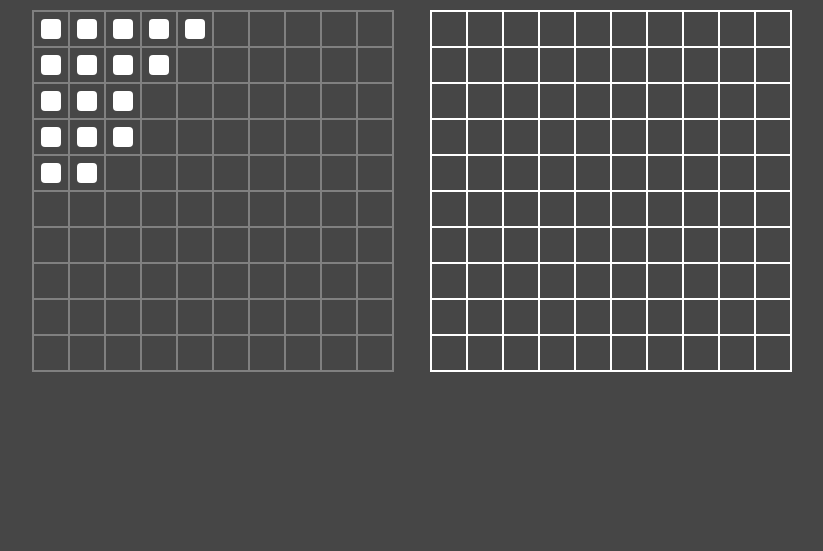
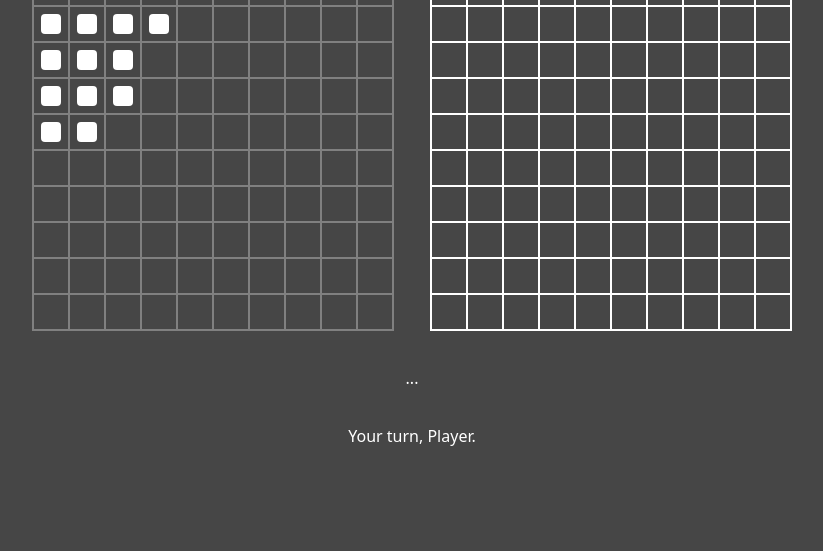
Before and after one commit to ap-ple/battleship, a website built with webpack: page src/template.html in a window 1280 px wide. Shown: the part 249-800 px from the top of the page, without its empty margins (228-1051 px from the left). Built offline with nearby package versions, Linux system fonts and the light colour scheme.

Commit message:
Display messages during gameplay

```diff
--- a/src/index.js
+++ b/src/index.js
@@ -3,7 +3,7 @@ import "./styles.css"
 import ships from "./modules/ships.js";
 
 import Game from "./modules/Game.js";
-import renderGame from "./modules/renderGame.js";
+import {renderGame, renderMessage} from "./modules/renderer.js";
 
 const PLAYER = "Player";
 const COMPUTER = "Computer";
@@ -23,7 +23,12 @@ for (const shipName of ships) {
 }
 
 const playTurn = (x, y) => {
-   game.recieveAttack(x, y)
+   if (game.players.attacking.name === COMPUTER) {
+      game.recieveAttack(x, y);
+   }
+   else {
+      renderMessage(game.recieveAttack(x, y));
+   }
 
    if (game.isOver()) {
       if (game.players.attacking.name === COMPUTER) {
@@ -50,3 +55,5 @@ const playTurn = (x, y) => {
 }
 
 renderGame(game, playTurn);
+
+renderMessage("...");
--- a/src/modules/Game.js
+++ b/src/modules/Game.js
@@ -16,7 +16,8 @@ export default class Game {
 
       this.players = {
          attacking: null,
-         defending: null
+         defending: null,
+         winning: null
       }
 
       this.advanceTurns();
@@ -33,12 +34,11 @@ export default class Game {
       const message = this.players.defending.recieveAttack(x, y);
 
       if (this.isOver()) {
-         const winningPlayer = this.playerList.find((player) => !player.hasLost());
-
-         return `${winningPlayer.name} wins!`;
+         this.players.winning = this.playerList.find((player) => !player.hasLost());
       }
-
-      this.advanceTurns();
+      else {
+         this.advanceTurns();
+      }
 
       return message;
    }
--- a/src/modules/renderGame.js
+++ b/src/modules/renderer.js
@@ -1,7 +1,18 @@
-const boards = document.querySelector("#boards");
+const boardsElement = document.querySelector("#boards");
 
-const renderedBoard = (player, attackCallback) => {
+const messageElement = document.querySelector("#message");
+
+const turnElement = document.querySelector("#turn");
+
+const renderedPlayer = (player, attackCallback) => {
+   const playerElement = document.createElement("div");
+
+   playerElement.className = "player";
+   playerElement.textContent = `${player.name}'s board`;
+
    const board = document.createElement("div");
+
+   playerElement.appendChild(board);
 
    board.className = "board";
 
@@ -55,19 +66,28 @@ const renderedBoard = (player, attackCallback) => {
       }
    }
 
-   return board;
+   return playerElement;
 }
 
 const renderGame = (game, attackCallback) => {
-   boards.innerHTML = "";
+   boardsElement.innerHTML = "";
 
-   boards.appendChild(renderedBoard(
+   boardsElement.appendChild(renderedPlayer(
       game.players.attacking
    ));
 
-   boards.appendChild(renderedBoard(
+   boardsElement.appendChild(renderedPlayer(
       game.players.defending, attackCallback
    ));
+
+   turnElement.textContent = attackCallback === undefined
+      ? `Game over! ${game.players.winning.name} wins!`
+      : `Your turn, ${game.players.attacking.name}.`
+   ;
 }
 
-export default renderGame;
+const renderMessage = (message) => {
+   messageElement.textContent = message ?? messageElement.textContent;
+}
+
+export {renderGame, renderMessage};
--- a/src/styles.css
+++ b/src/styles.css
@@ -34,11 +34,25 @@ button {
    cursor: not-allowed;
 }
 
+#game {
+   display: flex;
+   flex-flow: column;
+   align-items: center;
+   gap: 36px;
+}
+
 #boards {
    display: flex;
    flex-flow: row wrap;
    justify-content: center;
    gap: 36px;
+}
+
+.player {
+   display: flex;
+   flex-flow: column;
+   align-items: center;
+   gap: 12px;
 }
 
 .board {
--- a/src/template.html
+++ b/src/template.html
@@ -12,6 +12,10 @@
 </head>
 <body>
    <h1>Battleship</h1>
-   <div id="boards"></div>
+   <div id="game">
+      <div id="boards"></div>
+      <div id="message"></div>
+      <div id="turn"></div>
+   </div>
 </body>
 </html>
```
